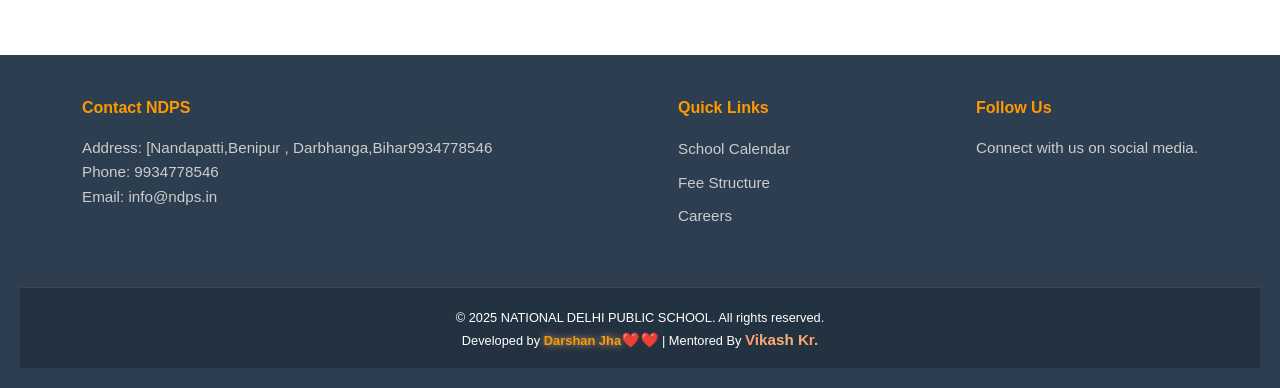
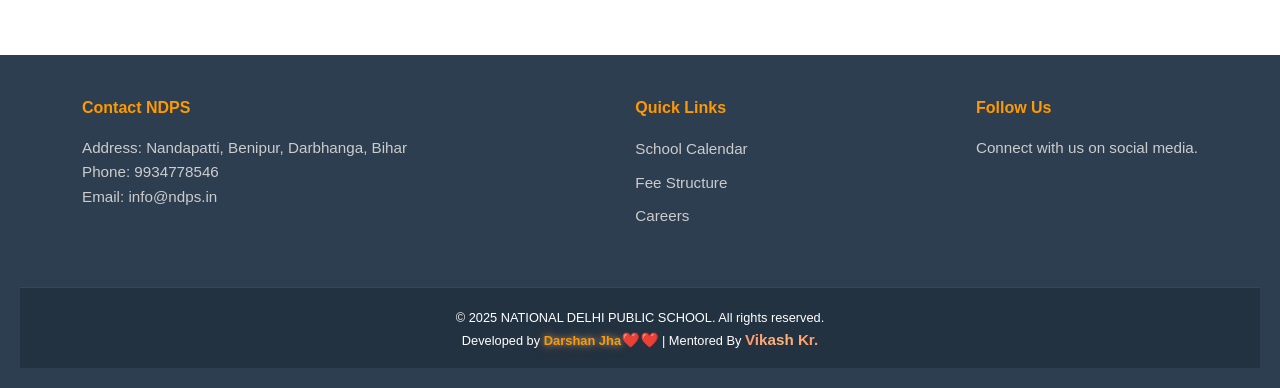
Before and after one commit to Darshan-Jha06/national-delhi-public-school01, a plain HTML site: page contact.html in a window 1280 px wide. Shown: the part 1056-1444 px from the top of the page. Drawn offline with Linux system fonts and the light colour scheme.

Commit message:
Fix HTML formatting and structure in contact.html

```diff
--- a/contact.html
+++ b/contact.html
@@ -120,9 +120,9 @@
 
     <footer class="main-footer">
         <div class="container footer-grid">
-            <div class="footer-contact">
+             <div class="footer-contact">
                 <h4>Contact NDPS</h4>
-                <p>Address: [Nandapatti,Benipur , Darbhanga,Bihar9934778546</p>
+                <p>Address: Nandapatti, Benipur, Darbhanga, Bihar</p>
                 <p>Phone: 9934778546</p>
                 <p>Email: <a href="mailto:info@ndps.in">info@ndps.in</a></p>
             </div>
```
